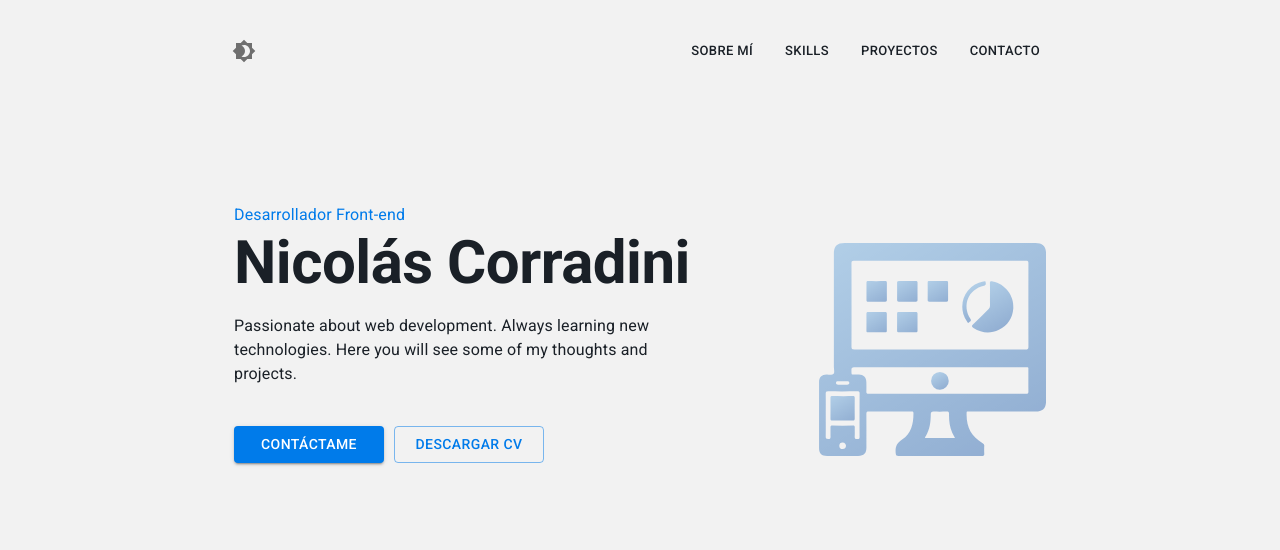
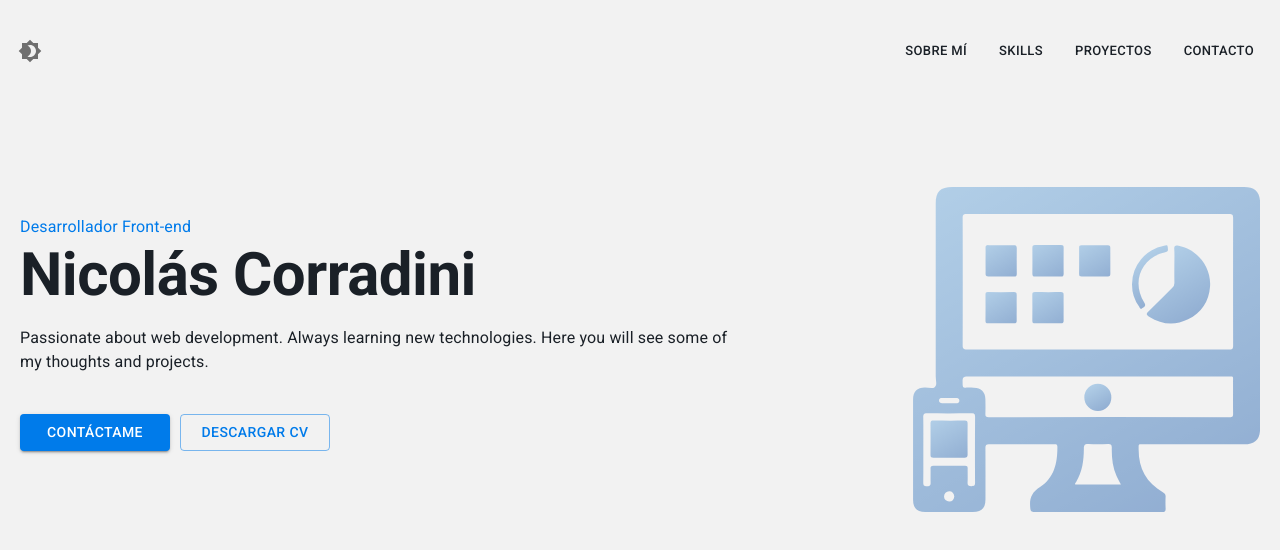
Before and after one commit to ncorradini/portfolio, a React (Create React App) app: page / in a window 1280 px wide. Shown: the top 550 px of the page. Built offline with nearby package versions, Linux system fonts and the light colour scheme.

Commit message:
Delete container in layout

```diff
--- a/src/Layout/Layout.js
+++ b/src/Layout/Layout.js
@@ -1,5 +1,5 @@
 import { useMemo, useState } from 'react';
-import { Container, createTheme, CssBaseline } from '@mui/material';
+import { createTheme, CssBaseline } from '@mui/material';
 import { ThemeProvider } from '@emotion/react';
 import { getPalette } from './PalettesColors';
 import Header from '../components/Header';
@@ -25,10 +25,8 @@ const ToggleColorMode = (props) => {
   return (
     <ThemeProvider theme={theme}>
       <CssBaseline />
-      <Container maxWidth="md">
-        <Header colorMode={colorMode} theme={theme} />
-        {props.children}
-      </Container>
+      <Header colorMode={colorMode} theme={theme} />
+      {props.children}
     </ThemeProvider>
   );
 };
```
